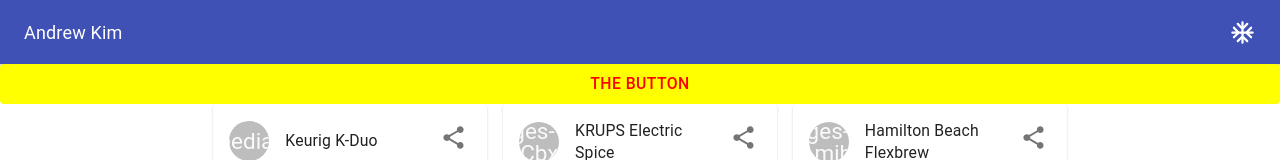
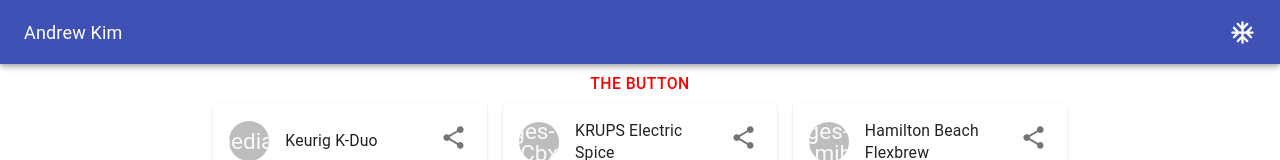
Before and after one commit to kimshuk/inv-portfolio, a Gatsby site: page / in a window 1280 px wide. Shown: the top 160 px of the page. Built offline with nearby package versions, Linux system fonts and the light colour scheme; Gatsby itself is replaced by a stand-in of ours.

Commit message:
utilizing theme customization and make custom grid

```diff
--- a/src/comps/CoolButton.jsx
+++ b/src/comps/CoolButton.jsx
@@ -1,13 +1,19 @@
 import React from "react"
-import { makeStyles } from "@material-ui/styles"
+import { makeStyles } from "@material-ui/core/styles"
 import Button from "@material-ui/core/Button"
 
 const useStyles = makeStyles(theme => ({
-  buttonStyle: props => {
-    return {
-      color: props.cool ? "blue" : "red",
-      backgroundColor: props.cool ? "orange" : "yellow",
-    }
+  // buttonStyle: props => {
+  //   return {
+  //     color: props.cool ? "blue" : "red",
+  //     backgroundColor: props.cool ? "orange" : "yellow",
+  //   }
+  // },
+  buttonStyle: {
+    color: "red",
+    [theme.breakpoints.down("sm")]: {
+      color: "pink",
+    },
   },
 }))
 
```
